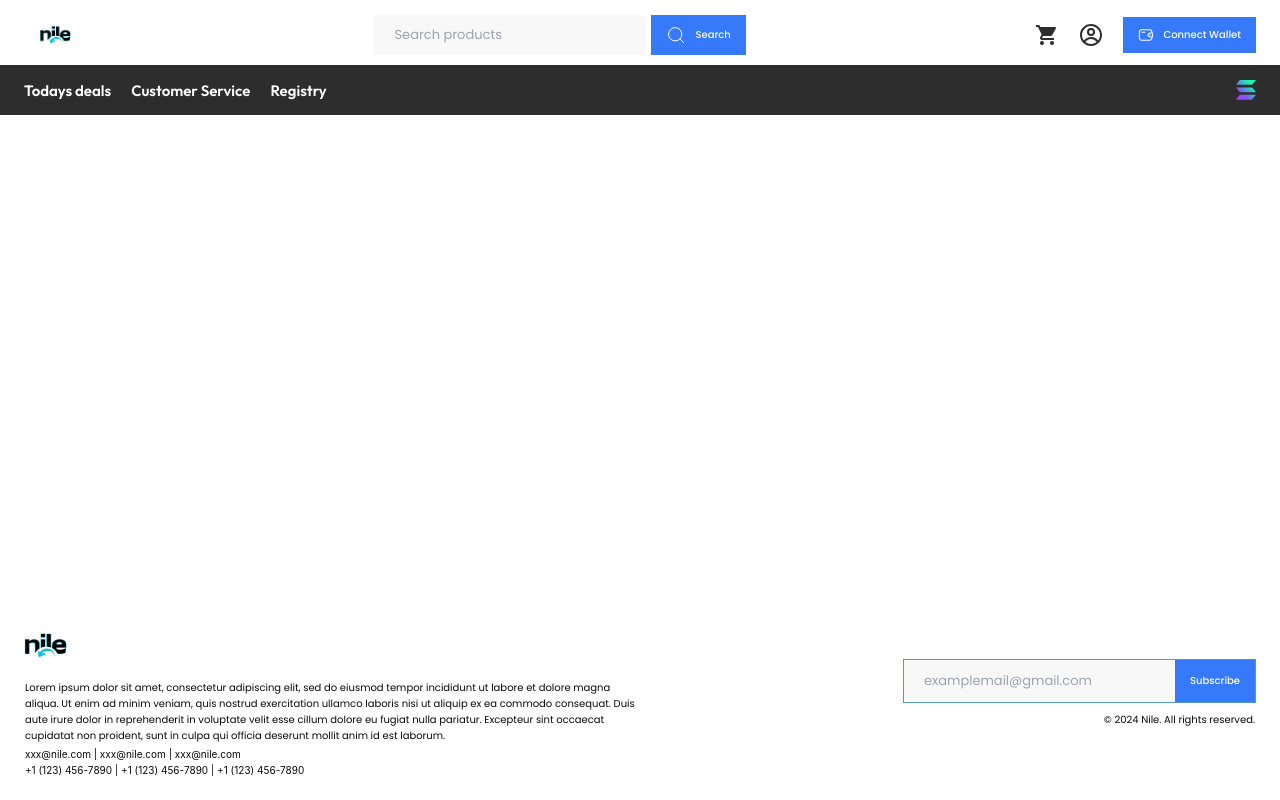
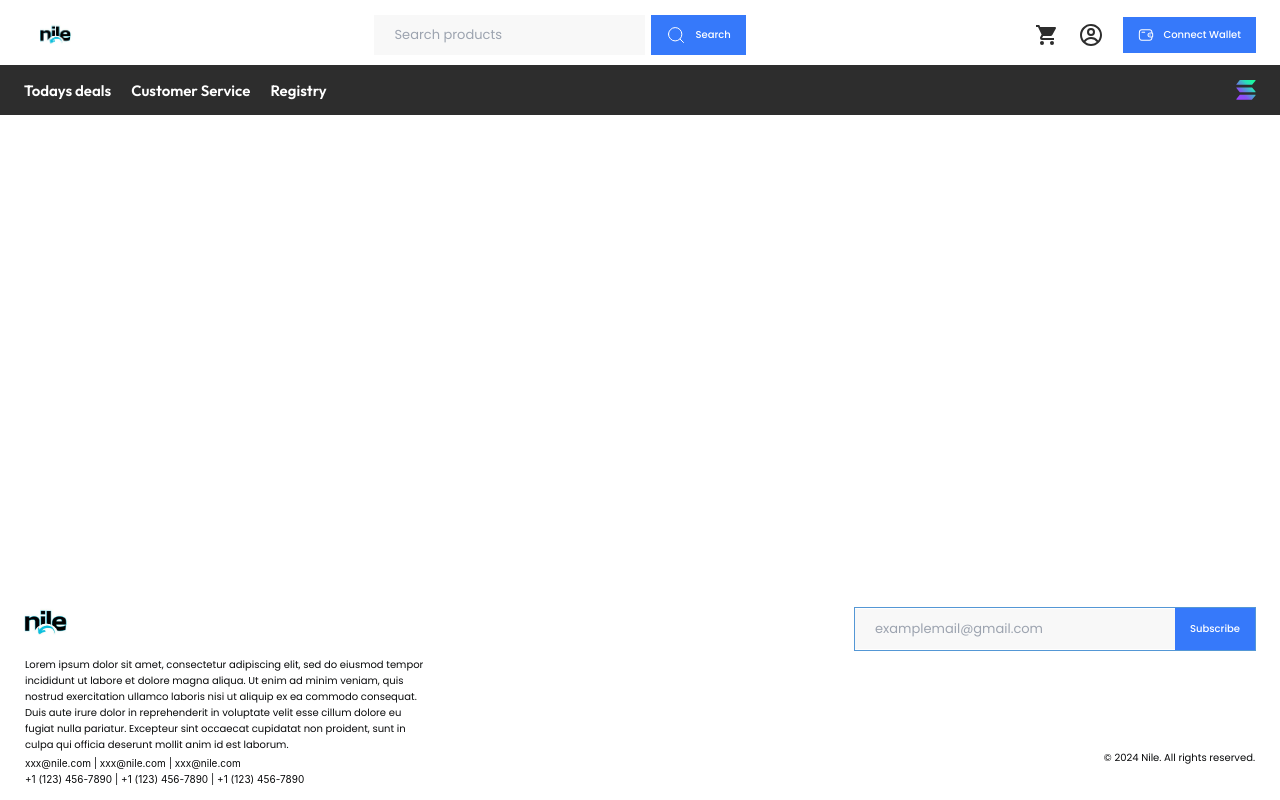
Before and after one commit to MuhammedAbdelmukaram/Nile, a React (Vite) app: page / in a window 1280 px wide. Built offline with nearby package versions, Linux system fonts and the light colour scheme.

Commit message:
finished responsive footer

```diff
--- a/src/components/shared/Footer/index.jsx
+++ b/src/components/shared/Footer/index.jsx
@@ -16,8 +16,8 @@ const Footer = () => {
 	};
 
 	return (
-		<footer className="fixed inset-x-0 bottom-0 flex flex-col justify-center items-center pb-6 md:flex-row md:h-48 md:justify-between md:h-fit md:gap-2">
-			<div className="md:flex md:flex-col md:justify-between md:w-1/2 md:h-full">
+		<footer className="fixed inset-x-0 bottom-0 flex flex-col justify-center items-center pb-6 md:flex-row md:h-48 md:justify-between md:gap-2">
+			<div className="md:flex md:flex-col md:justify-between md:max-w-[25rem] md:w-full">
 				<div className="w-full flex justify-start">
 					<div className={styles.logoContainer}>
 						<img
@@ -52,9 +52,12 @@ const Footer = () => {
 					</p>
 				</div>
 			</div>
-			<div className="md:h-full md:flex md:flex-col md:justify-between md:items-end">
-				<div className="hidden md:block md:w-full">{renderSubscribe()}</div>
-				<div className={`${styles.copyRight}`}>
+			<div className="md:relative md:w-full md:max-w-[25rem] md:h-full md:pt-7">
+				<div className="hidden md:block md:w-full md:absolute md:top-0 md:right-0">
+					{renderSubscribe()}
+				</div>
+				<div
+					className={`${styles.copyRight}  md:absolute md:bottom-0 md:right-0`}>
 					<p>© 2024 Nile. All rights reserved.</p>
 				</div>
 			</div>
```
